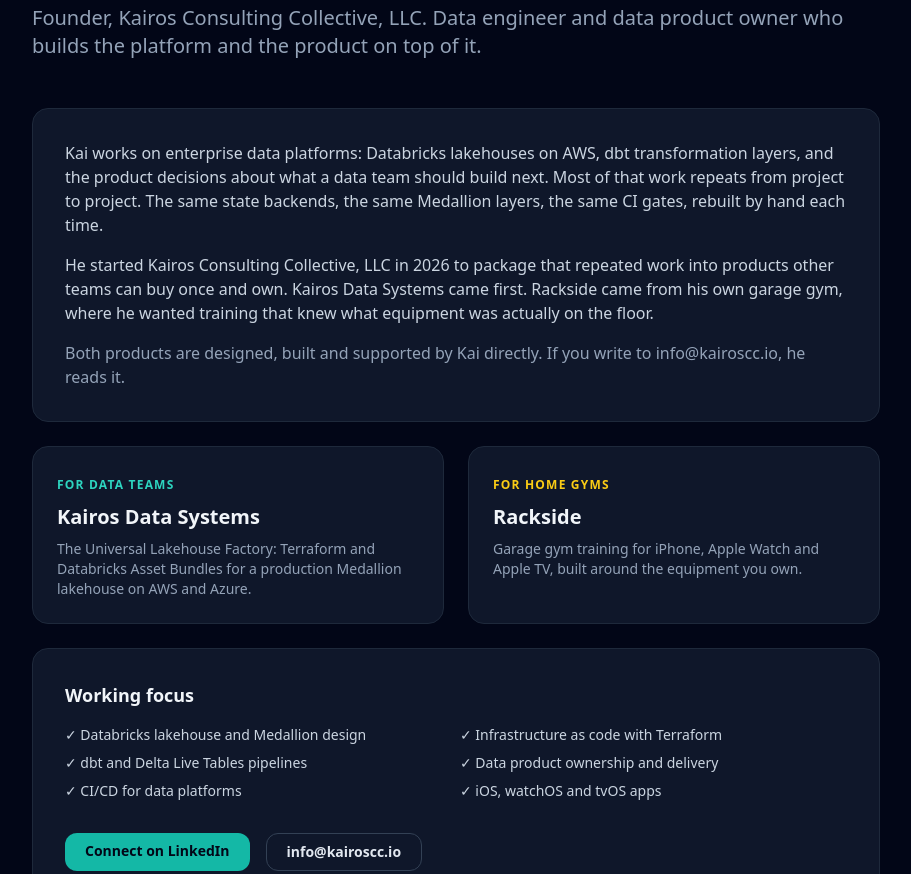
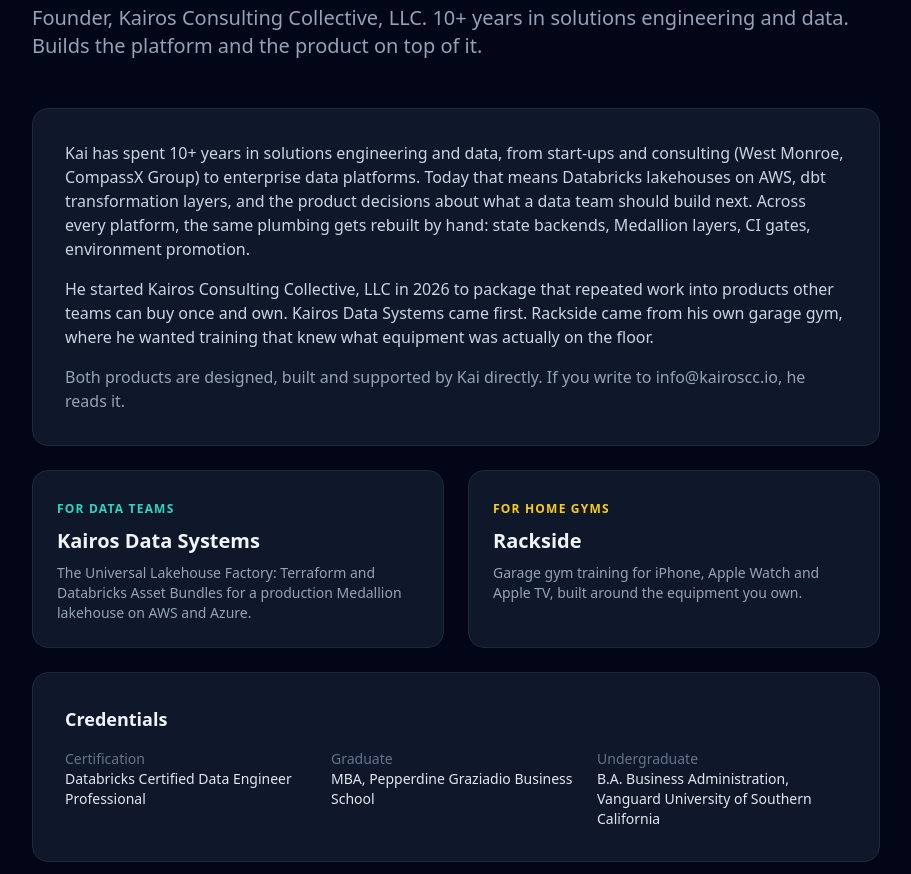
Before and after one commit to kairos-cc/kairos-data-systems-web, a plain HTML site: page founder/index.html in a window 1280 px wide. Shown: the part 216-1090 px from the top of the page, without its empty margins (184-1095 px from the left). Drawn offline with nearby package versions, Linux system fonts and the light colour scheme.

Commit message:
Founder page: add background, certification and education from LinkedIn
Co-Authored-By: Claude Opus 5.5 <noreply@anthropic.com>
Claude-Session: https://claude.ai/code/session_011qawD1KhxMcyQQFimxjZ6y

```diff
--- a/founder/index.html
+++ b/founder/index.html
@@ -15,6 +15,8 @@
       "@context": "https://schema.org",
       "@type": "Person",
       "name": "Malachi Silva",
+      "alumniOf": [{ "@type": "CollegeOrUniversity", "name": "Pepperdine Graziadio Business School" }, { "@type": "CollegeOrUniversity", "name": "Vanguard University of Southern California" }],
+      "hasCredential": { "@type": "EducationalOccupationalCredential", "name": "Databricks Certified Data Engineer Professional" },
       "alternateName": "Kai Silva",
       "jobTitle": "Founder",
       "worksFor": { "@type": "Organization", "name": "Kairos Consulting Collective, LLC", "url": "https://kairoscc.io/" },
@@ -32,12 +34,12 @@
     <header class="max-w-4xl mx-auto px-6 pt-16 pb-12">
         <p class="text-xs font-bold uppercase tracking-widest text-teal-400 mb-6">About the founder</p>
         <h1 class="text-4xl md:text-5xl font-black tracking-tight mb-4">Malachi “Kai” Silva</h1>
-        <p class="text-xl text-slate-400">Founder, Kairos Consulting Collective, LLC. Data engineer and data product owner who builds the platform and the product on top of it.</p>
+        <p class="text-xl text-slate-400">Founder, Kairos Consulting Collective, LLC. 10+ years in solutions engineering and data. Builds the platform and the product on top of it.</p>
     </header>
 
     <main class="max-w-4xl mx-auto px-6 pb-16 space-y-6">
         <section class="bg-slate-900 border border-slate-800 rounded-2xl p-8 space-y-4 text-slate-300">
-            <p>Kai works on enterprise data platforms: Databricks lakehouses on AWS, dbt transformation layers, and the product decisions about what a data team should build next. Most of that work repeats from project to project. The same state backends, the same Medallion layers, the same CI gates, rebuilt by hand each time.</p>
+            <p>Kai has spent 10+ years in solutions engineering and data, from start-ups and consulting (West Monroe, CompassX Group) to enterprise data platforms. Today that means Databricks lakehouses on AWS, dbt transformation layers, and the product decisions about what a data team should build next. Across every platform, the same plumbing gets rebuilt by hand: state backends, Medallion layers, CI gates, environment promotion.</p>
             <p>He started Kairos Consulting Collective, LLC in 2026 to package that repeated work into products other teams can buy once and own. Kairos Data Systems came first. Rackside came from his own garage gym, where he wanted training that knew what equipment was actually on the floor.</p>
             <p class="text-slate-400">Both products are designed, built and supported by Kai directly. If you write to info@kairoscc.io, he reads it.</p>
         </section>
@@ -53,6 +55,15 @@
                 <h2 class="text-xl font-black mt-2 mb-2">Rackside</h2>
                 <p class="text-sm text-slate-400">Garage gym training for iPhone, Apple Watch and Apple TV, built around the equipment you own.</p>
             </a>
+        </section>
+
+        <section class="bg-slate-900 border border-slate-800 rounded-2xl p-8">
+            <h2 class="text-lg font-bold mb-4">Credentials</h2>
+            <dl class="grid sm:grid-cols-3 gap-4 text-sm">
+                <div><dt class="text-slate-500">Certification</dt><dd class="text-slate-200">Databricks Certified Data Engineer Professional</dd></div>
+                <div><dt class="text-slate-500">Graduate</dt><dd class="text-slate-200">MBA, Pepperdine Graziadio Business School</dd></div>
+                <div><dt class="text-slate-500">Undergraduate</dt><dd class="text-slate-200">B.A. Business Administration, Vanguard University of Southern California</dd></div>
+            </dl>
         </section>
 
         <section class="bg-slate-900 border border-slate-800 rounded-2xl p-8">
```
